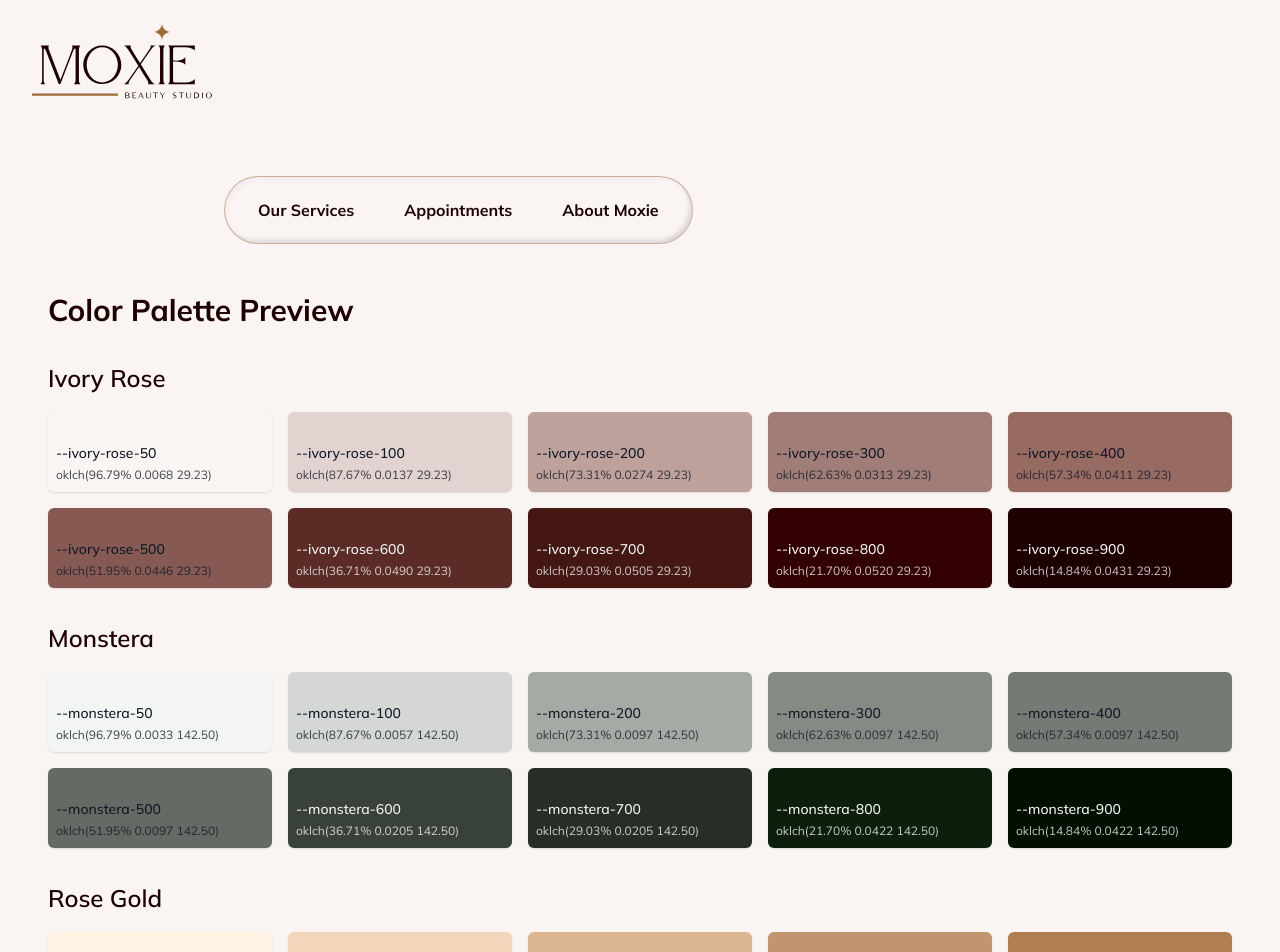
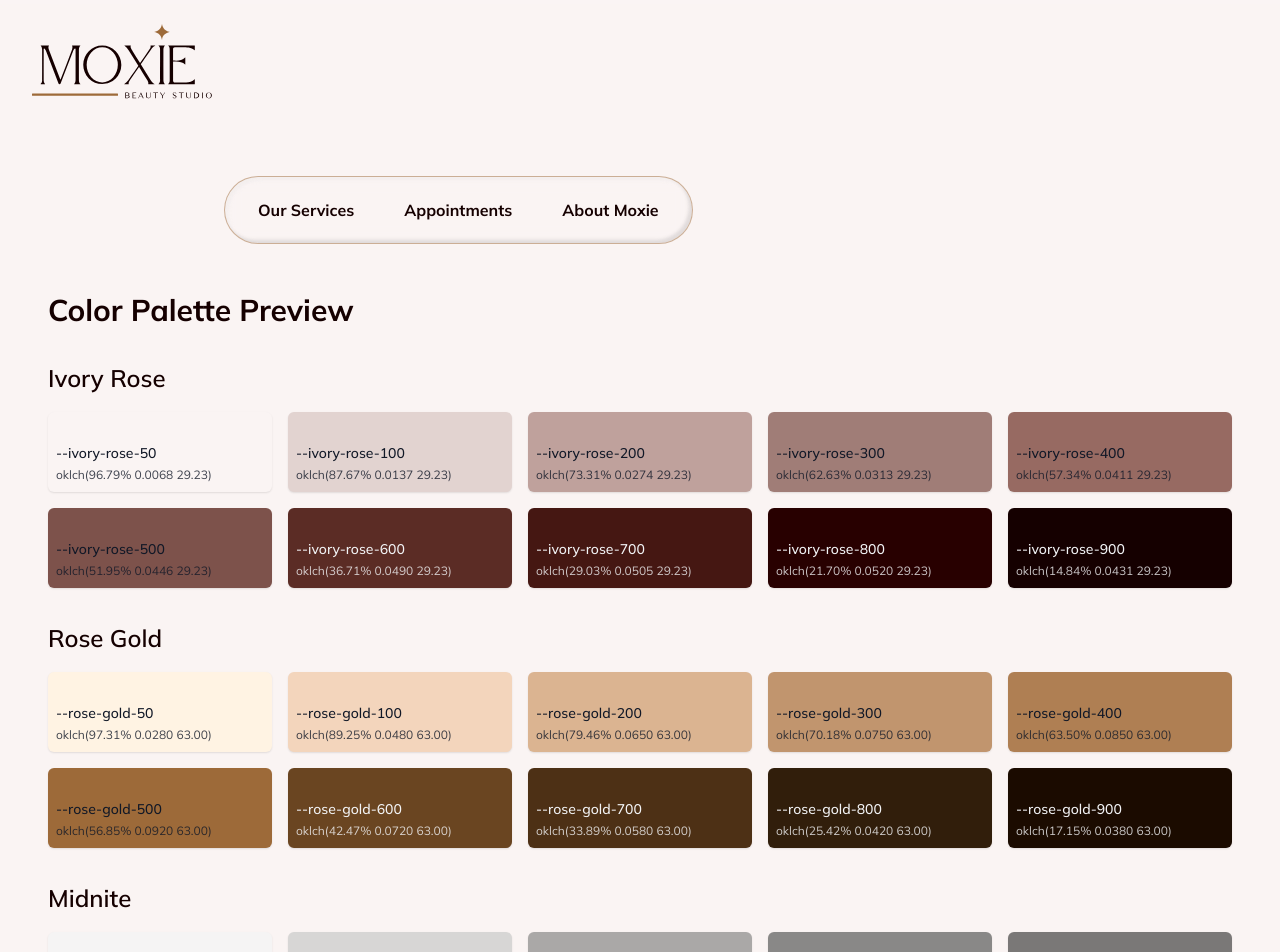
Before and after one commit to travhall/moxie-beauty, a Next.js app: page /style-guide in a window 1280 px wide. Shown: the top 952 px of the page. Built offline with nearby package versions, Linux system fonts and the light colour scheme.

Commit message:
feat: update color variables for Monstera palette and adjust navigation positioning for improved layout

```diff
--- a/app/globals.css
+++ b/app/globals.css
@@ -8,24 +8,12 @@
   --ivory-rose-200: oklch(73.42% 0.0358 29.23);
   --ivory-rose-300: oklch(62.17% 0.0455 29.23);
   --ivory-rose-400: oklch(56.73% 0.0594 29.23);
-  --ivory-rose-500: oklch(51.28% 0.0594 29.23);
+  --ivory-rose-500: oklch(48.28% 0.0594 29.23);
   --ivory-rose-600: oklch(35.38% 0.0714 29.23);
   --ivory-rose-700: oklch(27.6% 0.0714 29.23);
-  --ivory-rose-800: oklch(20.08% 0.0834 29.23);
-  --ivory-rose-900: oklch(12.47% 0.0834 29.23);
+  --ivory-rose-800: oklch(16.08% 0.0834 29.23);
+  --ivory-rose-900: oklch(9.47% 0.0834 29.23);
   --color-ivory-rose: var(--ivory-rose-500);
-
-  --monstera-50: oklch(96.79% 0.0033 142.5);
-  --monstera-100: oklch(87.67% 0.0057 142.5);
-  --monstera-200: oklch(73.31% 0.0097 142.5);
-  --monstera-300: oklch(62.63% 0.0097 142.5);
-  --monstera-400: oklch(57.34% 0.0097 142.5);
-  --monstera-500: oklch(51.95% 0.0097 142.5);
-  --monstera-600: oklch(36.71% 0.0205 142.5);
-  --monstera-700: oklch(29.03% 0.0205 142.5);
-  --monstera-800: oklch(21.7% 0.0422 142.5);
-  --monstera-900: oklch(14.84% 0.0422 142.5);
-  --color-monstera: var(--monstera-500);
 
   --rose-gold-50: oklch(97.31% 0.028 63);
   --rose-gold-100: oklch(89.25% 0.048 63);
--- a/app/style-guide/page.tsx
+++ b/app/style-guide/page.tsx
@@ -135,83 +135,6 @@ export default function StyleGuide() {
             >
               <div className="swatch-name">--ivory-rose-900</div>
               <div className="swatch-value">oklch(14.84% 0.0431 29.23)</div>
-            </div>
-          </div>
-        </div>
-
-        {/* Monstera Palette */}
-        <div>
-          <h2 className="palette-title">Monstera</h2>
-          <div className="grid grid-cols-2 md:grid-cols-5 gap-4">
-            <div
-              className="swatch dark-text"
-              style={{ backgroundColor: "var(--monstera-50)" }}
-            >
-              <div className="swatch-name">--monstera-50</div>
-              <div className="swatch-value">oklch(96.79% 0.0033 142.50)</div>
-            </div>
-            <div
-              className="swatch dark-text"
-              style={{ backgroundColor: "var(--monstera-100)" }}
-            >
-              <div className="swatch-name">--monstera-100</div>
-              <div className="swatch-value">oklch(87.67% 0.0057 142.50)</div>
-            </div>
-            <div
-              className="swatch dark-text"
-              style={{ backgroundColor: "var(--monstera-200)" }}
-            >
-              <div className="swatch-name">--monstera-200</div>
-              <div className="swatch-value">oklch(73.31% 0.0097 142.50)</div>
-            </div>
-            <div
-              className="swatch dark-text"
-              style={{ backgroundColor: "var(--monstera-300)" }}
-            >
-              <div className="swatch-name">--monstera-300</div>
-              <div className="swatch-value">oklch(62.63% 0.0097 142.50)</div>
-            </div>
-            <div
-              className="swatch dark-text"
-              style={{ backgroundColor: "var(--monstera-400)" }}
-            >
-              <div className="swatch-name">--monstera-400</div>
-              <div className="swatch-value">oklch(57.34% 0.0097 142.50)</div>
-            </div>
-            <div
-              className="swatch dark-text"
-              style={{ backgroundColor: "var(--monstera-500)" }}
-            >
-              <div className="swatch-name">--monstera-500</div>
-              <div className="swatch-value">oklch(51.95% 0.0097 142.50)</div>
-            </div>
-            <div
-              className="swatch light-text"
-              style={{ backgroundColor: "var(--monstera-600)" }}
-            >
-              <div className="swatch-name">--monstera-600</div>
-              <div className="swatch-value">oklch(36.71% 0.0205 142.50)</div>
-            </div>
-            <div
-              className="swatch light-text"
-              style={{ backgroundColor: "var(--monstera-700)" }}
-            >
-              <div className="swatch-name">--monstera-700</div>
-              <div className="swatch-value">oklch(29.03% 0.0205 142.50)</div>
-            </div>
-            <div
-              className="swatch light-text"
-              style={{ backgroundColor: "var(--monstera-800)" }}
-            >
-              <div className="swatch-name">--monstera-800</div>
-              <div className="swatch-value">oklch(21.70% 0.0422 142.50)</div>
-            </div>
-            <div
-              className="swatch light-text"
-              style={{ backgroundColor: "var(--monstera-900)" }}
-            >
-              <div className="swatch-name">--monstera-900</div>
-              <div className="swatch-value">oklch(14.84% 0.0422 142.50)</div>
             </div>
           </div>
         </div>
--- a/components/navigation.tsx
+++ b/components/navigation.tsx
@@ -178,7 +178,7 @@ export default function Navigation() {
       {/* Navigation */}
       <nav
         ref={navContainerRef}
-        className="bevel flex md:inline-flex flex-row justify-between gap-4 fixed md:sticky bottom-2 md:bottom-auto md:top-6 right-2 md:right-auto left-2 md:left-56 lg:mt-44 z-50 bg-(--background)/60 backdrop-blur inset-shadow-sm inset-shadow-midnite/50 rounded-full border-[.5px] border-(--accent)/50 p-4 group"
+        className="bevel flex md:inline-flex flex-row justify-between gap-4 fixed md:sticky bottom-2 md:bottom-auto md:top-8 right-2 md:right-auto left-2 md:left-56 lg:mt-44 z-50 bg-(--background)/60 backdrop-blur inset-shadow-sm inset-shadow-midnite/50 rounded-full border-[.5px] border-(--accent)/50 p-4 group"
         role="navigation"
         aria-label="Main navigation"
       >
```
